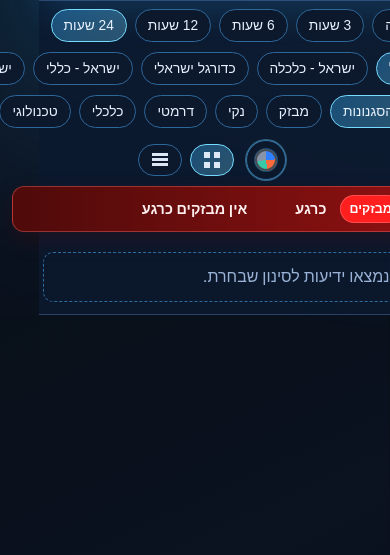
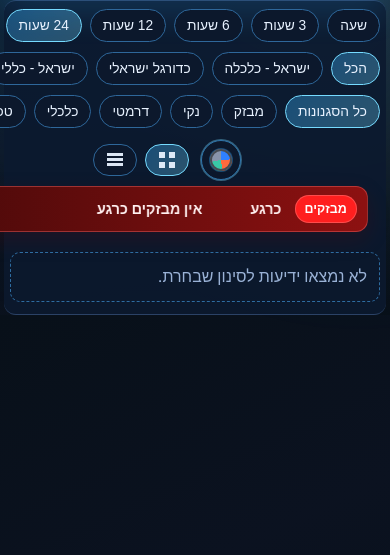
Before and after one commit to Liranmessinger/ai-news-studio, a Flask app: page / in a window 390 px wide. Shown: the part 188-743 px from the top of the page. Run offline with Flask 3, Linux system fonts and the light colour scheme; data that the repository does not hold is empty.

Commit message:
mobile fix

```diff
--- a/src/static/site.css
+++ b/src/static/site.css
@@ -1329,3 +1329,69 @@ footer {
     flex: 0 1 auto;
   }
 }
+
+
+
+
+
+
+
+
+
+
+
+
+
+
+
+/* Mobile centering hard-fix (phones only) */
+@media (max-width: 760px) {
+  html,
+  body {
+    margin: 0 !important;
+    padding: 0 !important;
+    width: 100% !important;
+    max-width: 100% !important;
+    overflow-x: hidden !important;
+  }
+
+  .hero-banner,
+  .content-shell {
+    width: calc(100% - 8px) !important;
+    max-width: calc(100% - 8px) !important;
+    margin-left: auto !important;
+    margin-right: auto !important;
+  }
+
+  .hero-banner {
+    margin-top: 6px !important;
+    border-radius: 10px !important;
+  }
+
+  .content-shell {
+    margin-top: 0 !important;
+    padding: 8px 6px 12px !important;
+    border-radius: 12px !important;
+  }
+
+  .quick-filters,
+  .workspace,
+  .feed {
+    width: 100% !important;
+    max-width: 100% !important;
+    margin-left: auto !important;
+    margin-right: auto !important;
+  }
+
+  .feed {
+    grid-template-columns: 1fr !important;
+    justify-items: stretch !important;
+  }
+
+  .card {
+    width: 100% !important;
+    max-width: 100% !important;
+    margin-left: auto !important;
+    margin-right: auto !important;
+  }
+}
```
